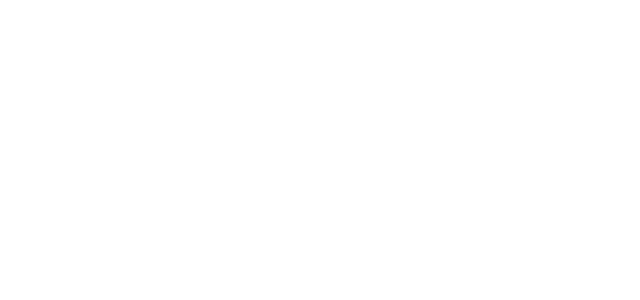
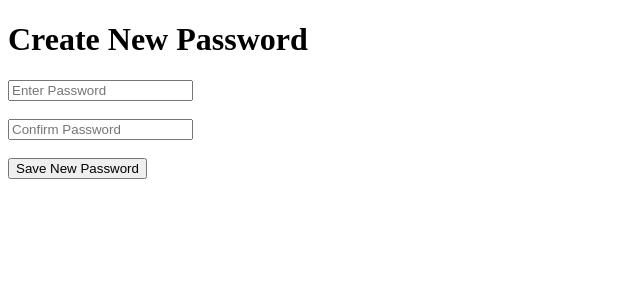
Before and after one commit to deekaynine/DRF_Project, a React (Vite) app in the folder frontend/: page /create-new-password in a window 1280 px wide. Before the commit this address had no page. Shown: the top 300 px of the page, without its empty margins (0-640 px from the left). Built offline with nearby package versions, Linux system fonts and the light colour scheme.

Commit message:
reset password without email for now

```diff
--- a/frontend/src/App.jsx
+++ b/frontend/src/App.jsx
@@ -7,6 +7,7 @@
 import Dashboard from "./views/auth/Dashboard"
 import Logout from "./views/auth/Logout"
 import ForgotPassword from "./views/auth/ForgotPassword"
+import CreatePassword from "./views/auth/CreatePassword"
 
 function App() {
   return (
@@ -16,7 +17,8 @@
         <Route path="/login" element={<Login />} />
         <Route path="/register" element={<Register />} />
         <Route path="/logout" element={<Logout />} />
-        <Route path="forgot-password" element={<ForgotPassword />} />
+        <Route path="/forgot-password" element={<ForgotPassword />} />
+        <Route path="/create-new-password" element={<CreatePassword />} />
         <Route path="/dashboard" element={<Dashboard />} />
       </Routes>
     </BrowserRouter>
--- /dev/null
+++ b/frontend/src/views/auth/CreatePassword.jsx
@@ -0,0 +1,69 @@
+import React, { useState } from "react"
+import { useSearchParams } from "react-router-dom"
+import { useNavigate } from "react-router-dom"
+import apiInstance from "../../utils/axios"
+
+function CreatePassword() {
+  const [password, setPassword] = useState("")
+  const [confirmPassword, setConfirmPassword] = useState("")
+
+  const [searchParam] = useSearchParams()
+  const otp = searchParam.get("otp")
+  const uidb64 = searchParam.get("uidb64")
+
+  const navigate = useNavigate()
+
+  const handlePasswordSubmit = async (e) => {
+    e.preventDefault()
+
+    if (password !== confirmPassword) {
+      alert("Passwords do not match")
+    } else {
+      const formdata = new FormData()
+      formdata.append("password", password)
+      formdata.append("otp", otp)
+      formdata.append("uidb64", uidb64)
+
+      try {
+        await apiInstance
+          .post(`user/password-change/`, formdata)
+          .then((res) => {
+            console.log(res.data)
+            alert("Password Changed Successfully")
+            navigate("/login")
+          })
+      } catch (error) {
+        alert("An error has occurred")
+      }
+    }
+  }
+
+  return (
+    <div>
+      <h1>Create New Password</h1>
+      <form onSubmit={handlePasswordSubmit}>
+        <input
+          type="password"
+          name=""
+          id=""
+          placeholder="Enter Password"
+          onChange={(e) => setPassword(e.target.value)}
+        />
+        <br />
+        <br />
+        <input
+          type="password"
+          name=""
+          id=""
+          placeholder="Confirm Password"
+          onChange={(e) => setConfirmPassword(e.target.value)}
+        />
+        <br />
+        <br />
+        <button type="submit">Save New Password</button>
+      </form>
+    </div>
+  )
+}
+
+export default CreatePassword
--- a/frontend/src/views/auth/ForgotPassword.jsx
+++ b/frontend/src/views/auth/ForgotPassword.jsx
@@ -1,13 +1,21 @@
 import React, { useState } from "react"
 import apiInstance from "../../utils/axios"
+import { useNavigate } from "react-router-dom"
 
 function ForgotPassword() {
   const [email, setEmail] = useState("")
 
+  const navigate = useNavigate()
+
   const handleSubmit = () => {
-    apiInstance.get(`user/password-reset/${email}/`).then((res) => {
-      console.log(res)
-    })
+    try {
+      apiInstance.get(`user/password-reset/${email}/`).then((res) => {
+        alert("An email has been sent to you.")
+        navigate("/create-new-password")
+      })
+    } catch (error) {
+      console.log(error)
+    }
   }
 
   return (
```
Also changed, not shown: 2 other files (tests, documents, lock files or other folders).
